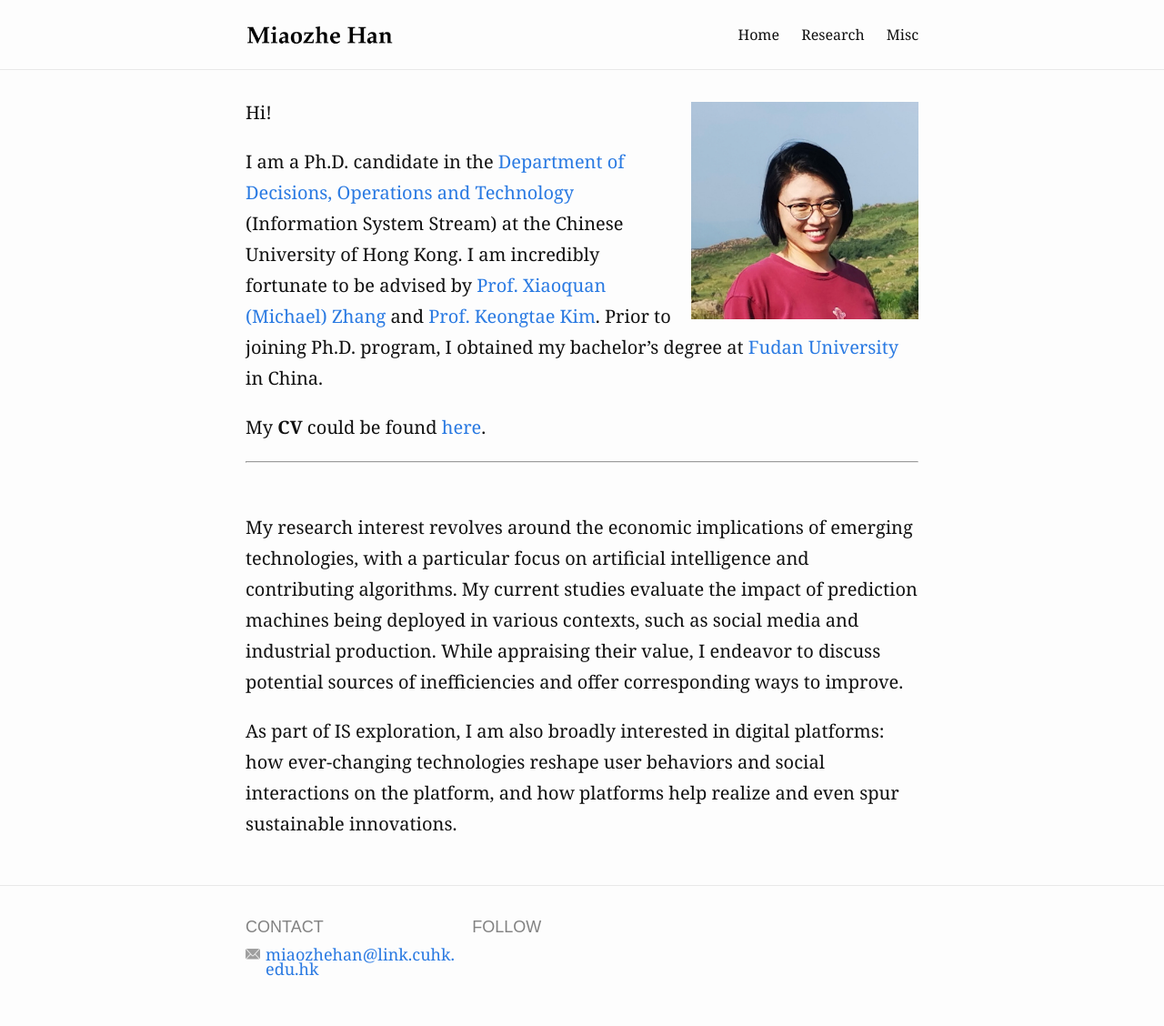
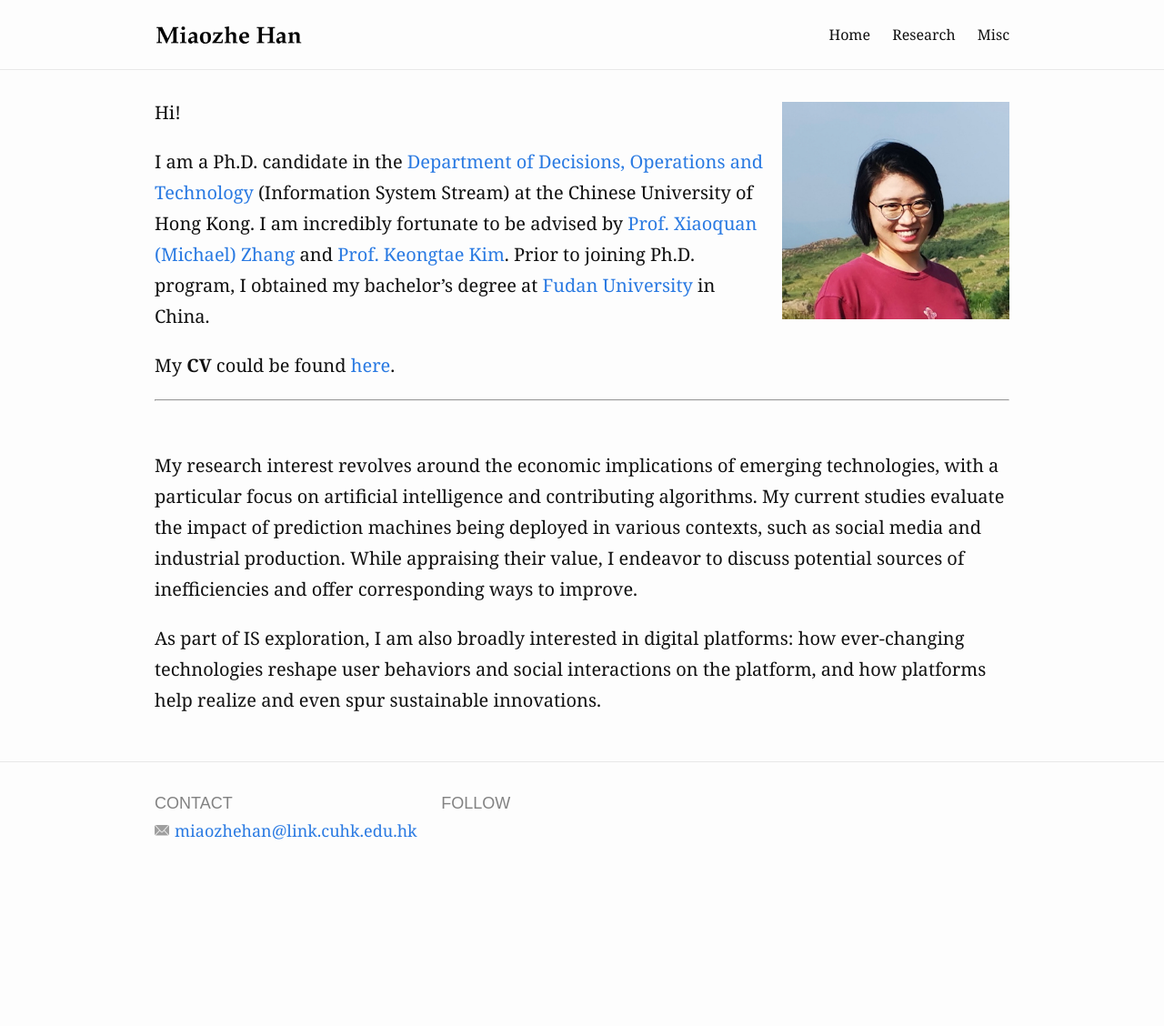
Before and after one commit to miaozhehan99/miaozhehan99.github.io, a Jekyll site: the page built from index.md, in a window 1280 px wide. Shown: the whole page at 91% size. Built offline with Jekyll 4.4.1, drawn with Linux system fonts in a browser that asks for light colours; after the commit the page ends 976 px from its top, so only the background shows below that.

Commit message:
Update _base.scss

```diff
--- a/_sass/_base.scss
+++ b/_sass/_base.scss
@@ -177,8 +177,8 @@ pre {
  * Wrapper
  */
 .wrapper {
-  max-width: -webkit-calc(800px - (#{$spacing-unit} * 2));
-  max-width:         calc(800px - (#{$spacing-unit} * 2));
+  max-width: -webkit-calc(1000px - (#{$spacing-unit} * 2));
+  max-width:         calc(1000px - (#{$spacing-unit} * 2));
   margin-right: auto;
   margin-left: auto;
   padding-right: $spacing-unit;
```
